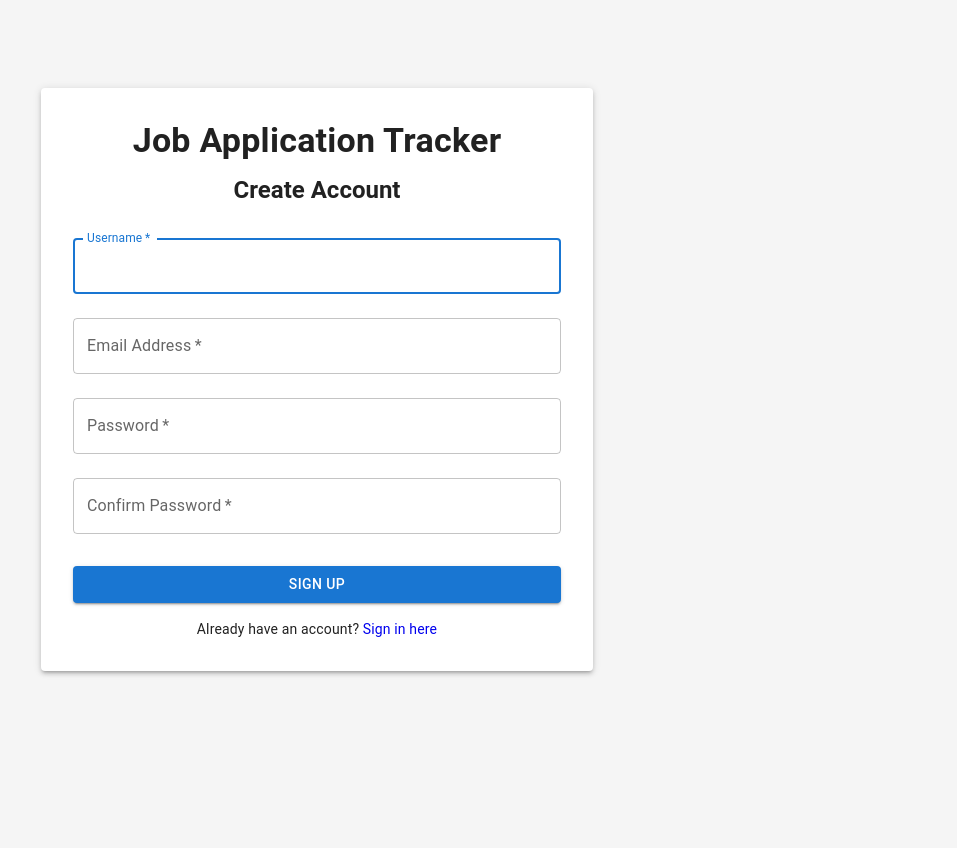
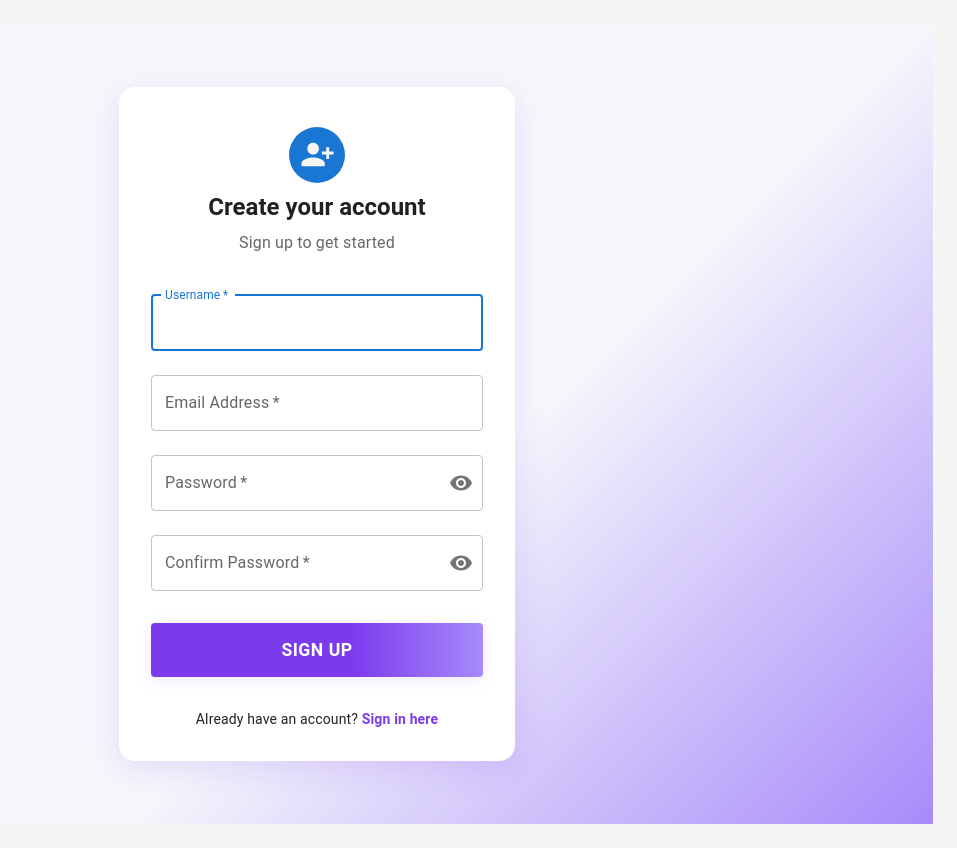
Before and after one commit to monikajangam/job-tracker-app, a React (Create React App) app in the folder frontend/: page /register in a window 1280 px wide. Shown: the whole page, without its empty margins (323-1280 px from the left). Before the commit the page ends 800 px from the top, so only its background shows below. Built offline with nearby package versions, Linux system fonts and the light colour scheme; no server answers.

Commit message:
Refactor Register page with modern purple-accented design and improved UX

```diff
--- a/frontend/src/components/Register.js
+++ b/frontend/src/components/Register.js
@@ -8,8 +8,12 @@ import {
   Typography,
   Box,
   Alert,
-  CircularProgress
+  CircularProgress,
+  InputAdornment,
+  IconButton,
+  Avatar
 } from '@mui/material';
+import { Visibility, VisibilityOff, PersonAddAlt1 } from '@mui/icons-material';
 import { useAuth } from '../context/AuthContext';
 
 const Register = () => {
@@ -21,6 +25,8 @@ const Register = () => {
   });
   const [errors, setErrors] = useState({});
   const [loading, setLoading] = useState(false);
+  const [showPassword1, setShowPassword1] = useState(false);
+  const [showPassword2, setShowPassword2] = useState(false);
 
   const { register } = useAuth();
   const navigate = useNavigate();
@@ -99,32 +105,40 @@ const Register = () => {
     }
   };
 
+  const handleClickShowPassword1 = () => setShowPassword1((show) => !show);
+  const handleClickShowPassword2 = () => setShowPassword2((show) => !show);
+
   return (
-    <Container maxWidth="sm">
-      <Box
-        sx={{
-          marginTop: 8,
-          display: 'flex',
-          flexDirection: 'column',
-          alignItems: 'center',
-        }}
-      >
+    <Box
+      sx={{
+        minHeight: '100vh',
+        background: 'linear-gradient(135deg, #F6F7FB 60%, #A78BFA 100%)',
+        display: 'flex',
+        alignItems: 'center',
+        justifyContent: 'center',
+      }}
+    >
+      <Container maxWidth="xs">
         <Paper
-          elevation={3}
+          elevation={6}
           sx={{
-            padding: 4,
+            p: 4,
+            borderRadius: 4,
             display: 'flex',
             flexDirection: 'column',
             alignItems: 'center',
-            width: '100%',
+            boxShadow: '0 8px 32px 0 rgba(124,58,237,0.15)',
+            background: '#fff',
           }}
         >
-          <Typography component="h1" variant="h4" gutterBottom>
-            Job Application Tracker
+          <Avatar sx={{ m: 1, bgcolor: 'primary.main', width: 56, height: 56 }}>
+            <PersonAddAlt1 fontSize="large" />
+          </Avatar>
+          <Typography component="h1" variant="h5" sx={{ fontWeight: 700, mb: 1 }}>
+            Create your account
           </Typography>
-
-          <Typography component="h2" variant="h5" gutterBottom>
-            Create Account
+          <Typography variant="body1" sx={{ color: 'text.secondary', mb: 2 }}>
+            Sign up to get started
           </Typography>
 
           {errors.general && (
@@ -148,6 +162,7 @@ const Register = () => {
               error={!!errors.username}
               helperText={errors.username}
               disabled={loading}
+              sx={{ borderRadius: 3 }}
             />
 
             <TextField
@@ -163,6 +178,7 @@ const Register = () => {
               error={!!errors.email}
               helperText={errors.email}
               disabled={loading}
+              sx={{ borderRadius: 3 }}
             />
 
             <TextField
@@ -171,7 +187,7 @@ const Register = () => {
               fullWidth
               name="password1"
               label="Password"
-              type="password"
+              type={showPassword1 ? 'text' : 'password'}
               id="password1"
               autoComplete="new-password"
               value={formData.password1}
@@ -179,6 +195,21 @@ const Register = () => {
               error={!!errors.password1}
               helperText={errors.password1}
               disabled={loading}
+              sx={{ borderRadius: 3 }}
+              InputProps={{
+                endAdornment: (
+                  <InputAdornment position="end">
+                    <IconButton
+                      aria-label="toggle password visibility"
+                      onClick={handleClickShowPassword1}
+                      edge="end"
+                      tabIndex={-1}
+                    >
+                      {showPassword1 ? <VisibilityOff /> : <Visibility />}
+                    </IconButton>
+                  </InputAdornment>
+                ),
+              }}
             />
 
             <TextField
@@ -187,7 +218,7 @@ const Register = () => {
               fullWidth
               name="password2"
               label="Confirm Password"
-              type="password"
+              type={showPassword2 ? 'text' : 'password'}
               id="password2"
               autoComplete="new-password"
               value={formData.password2}
@@ -195,30 +226,57 @@ const Register = () => {
               error={!!errors.password2}
               helperText={errors.password2}
               disabled={loading}
+              sx={{ borderRadius: 3 }}
+              InputProps={{
+                endAdornment: (
+                  <InputAdornment position="end">
+                    <IconButton
+                      aria-label="toggle password visibility"
+                      onClick={handleClickShowPassword2}
+                      edge="end"
+                      tabIndex={-1}
+                    >
+                      {showPassword2 ? <VisibilityOff /> : <Visibility />}
+                    </IconButton>
+                  </InputAdornment>
+                ),
+              }}
             />
 
             <Button
               type="submit"
               fullWidth
               variant="contained"
-              sx={{ mt: 3, mb: 2 }}
+              size="large"
+              sx={{
+                mt: 3,
+                mb: 2,
+                py: 1.5,
+                fontWeight: 700,
+                fontSize: '1.1rem',
+                background: 'linear-gradient(90deg, #7C3AED 60%, #A78BFA 100%)',
+                boxShadow: '0 4px 16px 0 rgba(124,58,237,0.10)',
+                ':hover': {
+                  background: 'linear-gradient(90deg, #A78BFA 60%, #7C3AED 100%)',
+                },
+              }}
               disabled={loading}
             >
-              {loading ? <CircularProgress size={24} /> : 'Sign Up'}
+              {loading ? <CircularProgress size={24} color="inherit" /> : 'Sign Up'}
             </Button>
 
-            <Box sx={{ textAlign: 'center' }}>
+            <Box sx={{ textAlign: 'center', mt: 2 }}>
               <Typography variant="body2">
                 Already have an account?{' '}
-                <Link to="/login" style={{ textDecoration: 'none' }}>
+                <Link to="/login" style={{ textDecoration: 'none', color: '#7C3AED', fontWeight: 600 }}>
                   Sign in here
                 </Link>
               </Typography>
             </Box>
           </Box>
         </Paper>
-      </Box>
-    </Container>
+      </Container>
+    </Box>
   );
 };
 
```
